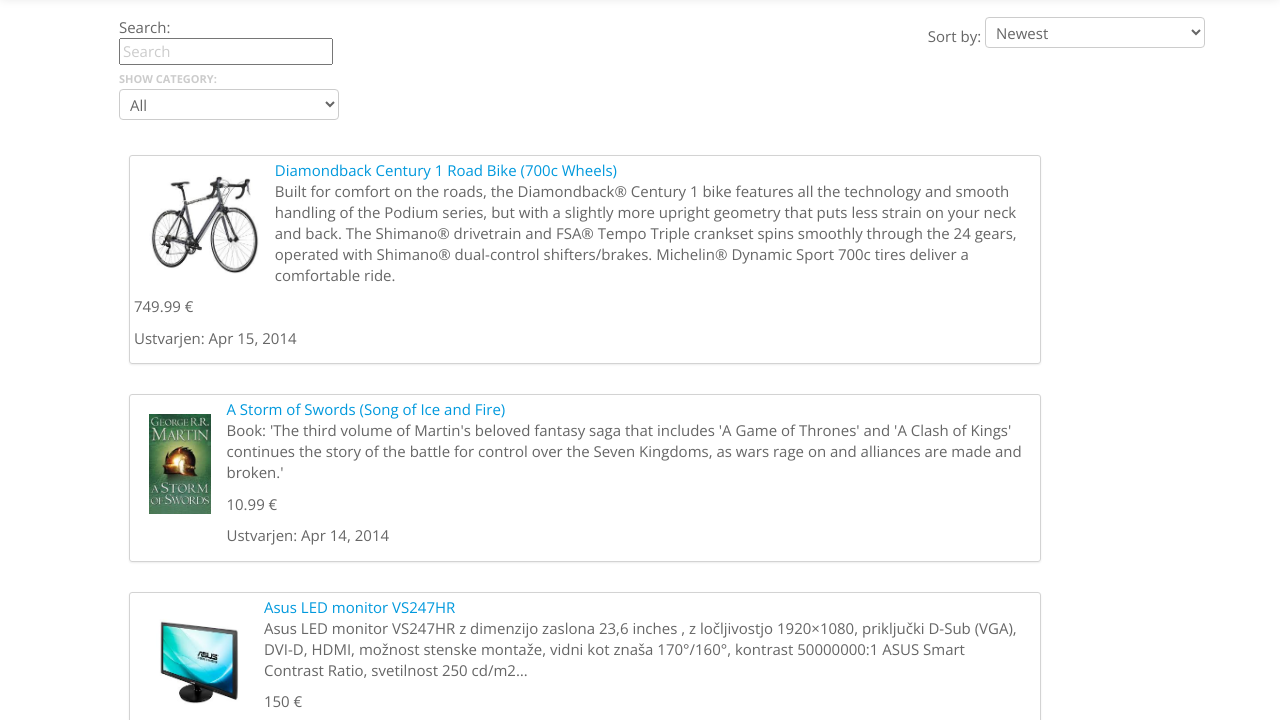
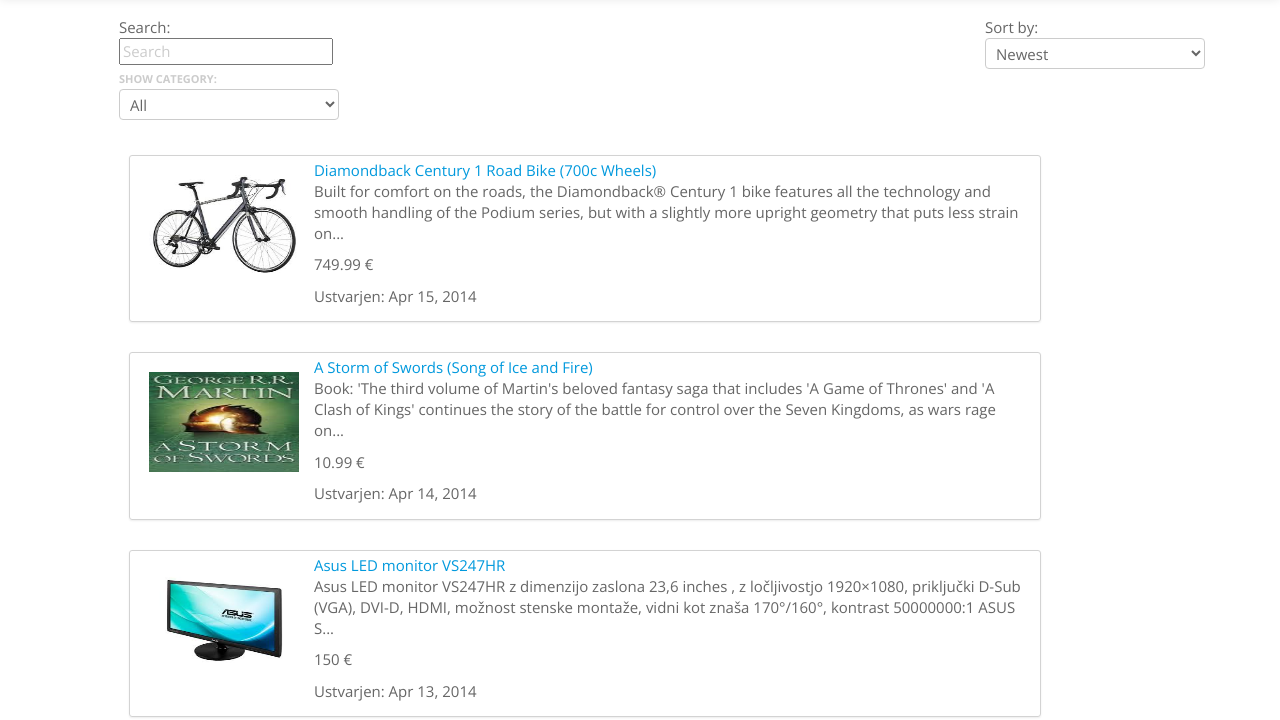
Before and after one commit to ipriKGD/projekt, a website: page app/index.html at #/trades in a window 1280 px wide. Shown: the part 43-763 px from the top of the page. Drawn offline with nearby package versions, Linux system fonts and the light colour scheme; some packages are replaced by stand-ins of ours.

Commit message:
small changes in first view

```diff
--- a/app/css/app.css
+++ b/app/css/app.css
@@ -51,7 +51,7 @@
 }
 .slika_seznam {
   float: left;
-  max-height: 100px;
-  max-width: 150px;
+  height: 100px;
+  width: 150px;
   margin: 15px;
 }
--- a/app/partials/article-list.html
+++ b/app/partials/article-list.html
@@ -2,7 +2,7 @@
     <div class="row-fluid">
 		<ul class="nav nav-pills pull-right ">
 		<li>
-			Sort by:
+			Sort by:<br>
 			<select ng-model="order">
 			  <option value="article.title">Alphabetical</option>
 			  <option value="article.price">Lowest price</option>
@@ -13,10 +13,11 @@
 		</ul>
      	<div class="span2">
 			<ul class="nav nav-list">
-				Search: <input ng-model="query" placeholder="Search">
-				<li class="nav-header ">
+
+					Search: <input ng-model="query" placeholder="Search">
+				<li class="nav-header">
 					Show category:
-					<select ng-model="category_show" placeholder="Category">
+					<select ng-model="category_show">
 					  <option value="all">All</option>
 					  <option value="art">Art</option>
 					  <option value="computers">Computers</option>
@@ -35,7 +36,7 @@
     			<li ng-if="trade.article.category.indexOf(category_show) > -1 || category_show === 'all' "ng-repeat="trade in trades | filter: query | orderBy:order" class="thumbnail obrobe">
 					<a href="#/trades/{{trade.id}}" class="thumb"><img ng-src="{{trade.article.image}}" class="slika_seznam"></a>
       				<a href="#/trades/{{trade.id}}">{{trade.article.title}}</a>
-      				<p >{{trade.article.description}}</p>
+      				<p >{{trade.article.description.substring(0,200)}}...</p>
       				<p>{{trade.article.price}} €</p>
 					<p>Ustvarjen: {{ trade.created | date }}</p>
     			</li>
```
